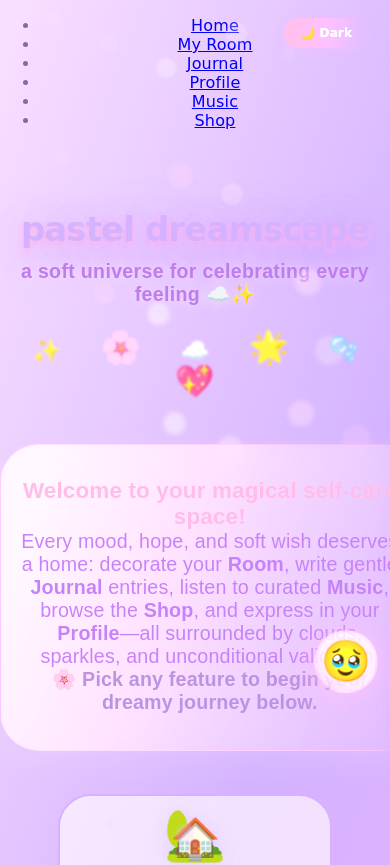
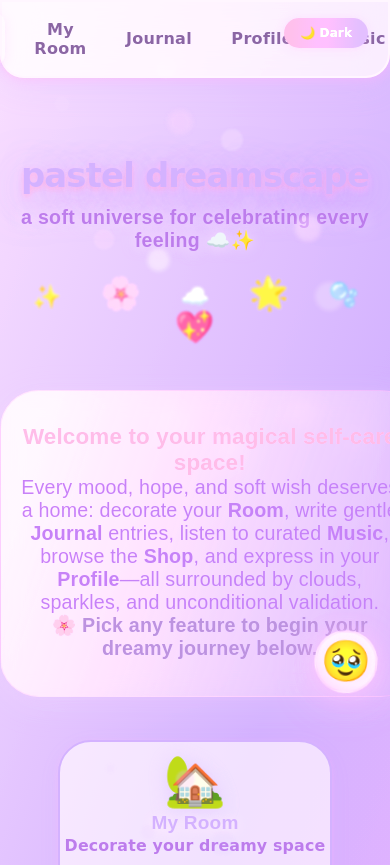
Before and after one commit to Workflow-Manager-admin/pastel-dreamscape-105417-942e025c, a React (Create React App) app in the folder frontend_app/: page / in a window 390 px wide. Shown: the top 865 px of the page. Built offline with nearby package versions, Linux system fonts and the light colour scheme.

Commit message:
CheckPoint

```diff
--- a/frontend_app/src/App.css
+++ b/frontend_app/src/App.css
@@ -60,8 +60,7 @@ body, .App, .dreamy-accent-text, input, textarea, button, select {
 }
 
 .main-content {
-  padding-left: 96px;
-  padding-top: 0;
+  padding-top: 92px; /* space for top navbar */
   transition: padding 0.32s;
   min-height: 100vh;
   min-width: 0;
@@ -72,11 +71,10 @@ body, .App, .dreamy-accent-text, input, textarea, button, select {
   width: 100%;
 }
 
-/* Responsive: if sidebar collapses to bottom, adjust content */
+/* Responsive: reduce padding on small screens */
 @media (max-width: 700px) {
   .main-content {
-    padding-left: 0;
-    padding-bottom: 64px;
+    padding-top: 78px;
   }
 }
 
@@ -94,9 +92,7 @@ body, .App, .dreamy-accent-text, input, textarea, button, select {
   100% { background-position: 0% 30%; }
 }
 
-/* (Keep or adapt) - Sparkle and shimmer layers, theme toggle, etc. */
-/* ...rest of dreamy styles (from previous CSS, left as-is for page content, cards, sparkles, etc.) */
-
+/* Shimmer/sparkle layers, dreamy pastel effects */
 .dreamy-sparkle-layer {
   position: absolute !important;
   pointer-events: none;
@@ -157,5 +153,108 @@ body, .App, .dreamy-accent-text, input, textarea, button, select {
   }
 }
 
-/* (Remove any old .dreamy-navbar, .navbar-links, etc. from previous top nav) */
+.dreamy-navbar {
+  position: fixed;
+  top: 0;
+  left: 50%;
+  transform: translateX(-50%);
+  width: min(98vw, 910px);
+  max-width: 970px;
+  min-width: 272px;
+  background: rgba(255,255,255,0.61);
+  box-shadow: 0 7px 32px 0 #caaaff36, 0 1px 12px #ffabd288;
+  border-radius: 32px;
+  border: 2.6px solid #ffeaf4;
+  backdrop-filter: blur(18px);
+  transition: box-shadow 0.23s, background .18s;
+  z-index: 1130;
+  margin: 22px auto 0 auto;
+  display: flex;
+  align-items: center;
+  overflow: visible;
+  animation: dreamyNavbarPopIn 1.05s cubic-bezier(.57,-0.14,.21,1.08);
+}
+@keyframes dreamyNavbarPopIn {
+  0% { opacity: 0; transform: translateY(-21px) scale(0.98);}
+  44% { opacity: 1;}
+  100% { opacity: 1; transform: translateX(-50%) scale(1);}
+}
+.navbar-sparkle-layer {
+  position: absolute;
+  left: 0; top: 0; width: 100%; height: 100%;
+  pointer-events: none;
+  z-index: 12;
+  opacity: 0.56;
+}
+.navbar-sparkle {
+  position: absolute;
+  border-radius: 99px;
+  background: radial-gradient(circle, #fff 68%, #ffabd277 100%);
+  opacity: 0.72;
+  filter: blur(1px) brightness(1.15);
+  animation: navbarSparkleGlide 8s linear infinite;
+}
+@keyframes navbarSparkleGlide {
+  0% { opacity: 0.7; transform: scale(.92) translateY(0); }
+  25% { opacity: 1; }
+  90% { opacity: 1; }
+  100% { opacity: 0; transform: scale(1.18) translateY(-39px);}
+}
+.navbar-links {
+  list-style: none;
+  display: flex;
+  margin: 0;
+  padding: 0 1em 0 2em;
+  z-index: 14;
+  width: 100%;
+  justify-content: center;
+  align-items: center;
+}
+.navbar-item {
+  margin: 0 0.61em;
+}
+.navbar-link {
+  display: inline-block;
+  padding: 1.3em 1.2em 0.95em 1.2em;
+  color: var(--text-primary);
+  font-weight: 700;
+  font-size: 1.13em;
+  letter-spacing: 0.02em;
+  border-radius: 18px;
+  background: transparent;
+  text-decoration: none;
+  transition: background .17s, color .13s, box-shadow .13s;
+  outline: none;
+}
+.navbar-link.active,
+.navbar-link:focus,
+.navbar-link:hover {
+  color: #ffabd2;
+  background: linear-gradient(96deg,#caaaff33,#ffeaf422 80%);
+  box-shadow: 0 2px 12px #caaaff44;
+  text-decoration: none;
+}
+@media (max-width: 700px) {
+  .dreamy-navbar {
+    width: 99vw;
+    max-width: 99vw;
+    border-radius: 0 0 24px 24px;
+    margin: 0 auto 0 auto;
+    left: 0;
+    transform: none;
+    min-width: 0;
+  }
+  .navbar-links {
+    padding: 0 3vw !important;
+    font-size: 1em;
+  }
+  .navbar-link {
+    padding: 1.12em 0.62em;
+    font-size: 1em;
+    border-radius: 12px;
+  }
+}
+
+/* (Keep or adapt) - Sparkle and shimmer layers, theme toggle, etc. */
+/* ...rest of dreamy styles (from previous CSS, left as-is for page content, cards, sparkles, etc.) */
 /* Other dreamy styles, card styles, shimmer, etc., retained as needed for rest of app. */
--- a/frontend_app/src/App.js
+++ b/frontend_app/src/App.js
@@ -11,7 +11,7 @@ import Navbar from './components/Navbar';
 
 /**
  * PUBLIC_INTERFACE
- * Main app layout with dreamy glassmorphic left vertical Navbar and pastel background.
+ * Main app layout with dreamy glassmorphic floating top Navbar and pastel background.
  */
 function App() {
   const [theme, setTheme] = useState('light');
@@ -53,7 +53,7 @@ function App() {
         ))}
       </div>
 
-      {/* Left-aligned dreamy glassy vertical sidebar Navbar */}
+      {/* Top-floating dreamy glassy Navbar */}
       <Navbar />
 
       {/* Theme toggle floats upper-right, always visible */}
@@ -71,7 +71,7 @@ function App() {
         {theme === 'light' ? '🌙 Dark' : '☀️ Light'}
       </button>
 
-      <div className="main-content">
+      <div className="main-content" style={{ paddingTop: 92 }}>
         <main style={{ flex: 1, minHeight: '100vh' }} role="main">
           <Routes>
             <Route path="/" element={<Home />} />
```
Also changed, not shown: 1 other file (tests, documents, lock files or other folders).
